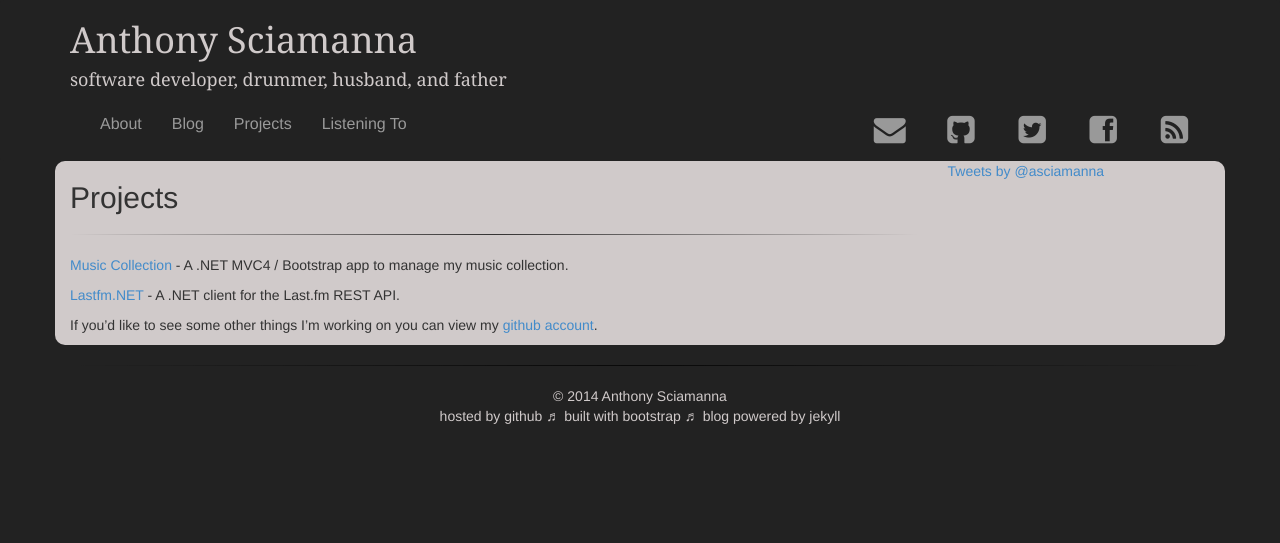
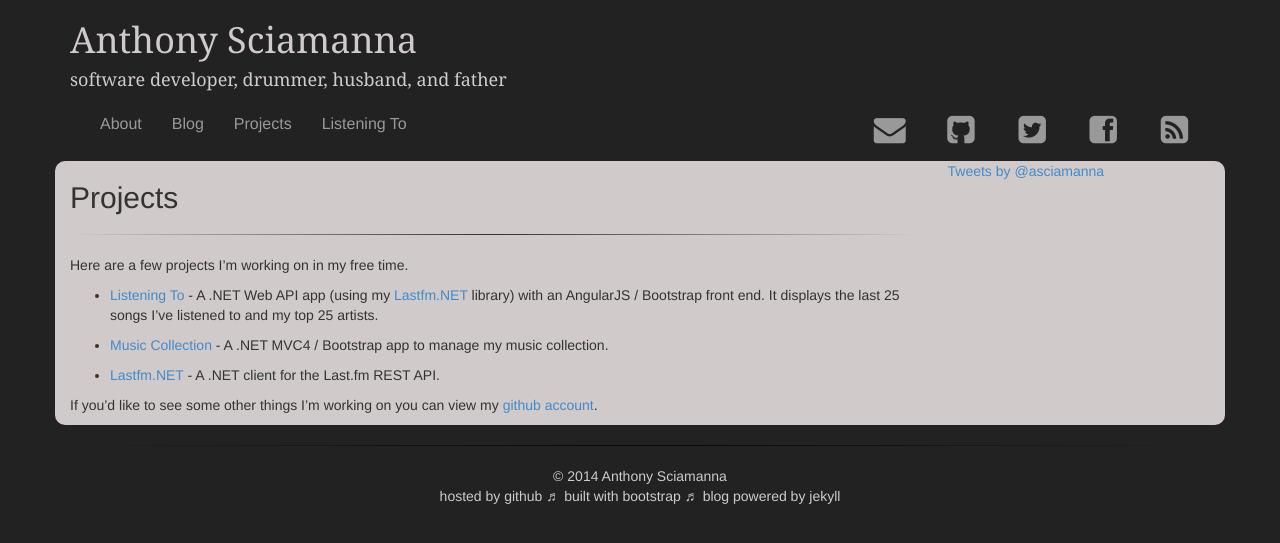
Before and after one commit to asciamanna/asciamanna.github.io, a Jekyll site: the page built from projects.md, in a window 1280 px wide. Shown: the top 543 px of the page. Built offline with Jekyll 4.4.1, drawn with Linux system fonts in a browser that asks for light colours; nearby versions of some CDN libraries; comment, search, counter and statistics services are not loaded.

Commit message:
updating the projects page.

```diff
--- a/projects.md
+++ b/projects.md
@@ -4,10 +4,17 @@ title: Projects
 ---
 ##Projects
 <hr/>
+Here are a few projects I'm working on in my free time.
+<br/>
 
-[Music Collection](http://musiccollection.apphb.com) - A .NET MVC4 / Bootstrap app to manage my music collection.
+* [Listening To](/listeningto.html) - A .NET Web API app (using my
+[Lastfm.NET](http://github.com/asciamanna/LastfmClient) library) with an
+AngularJS / Bootstrap front end.  It displays the last 25 songs I've listened
+to and my top 25 artists.
 
-[Lastfm.NET](http://www.github.com/asciamanna/LastfmClient) - A .NET client for
+* [Music Collection](http://musiccollection.apphb.com) - A .NET MVC4 / Bootstrap app to manage my music collection.
+
+* [Lastfm.NET](http://www.github.com/asciamanna/LastfmClient) - A .NET client for
 the Last.fm REST API.
 
  If you'd like to see some other things I'm working on you
```
